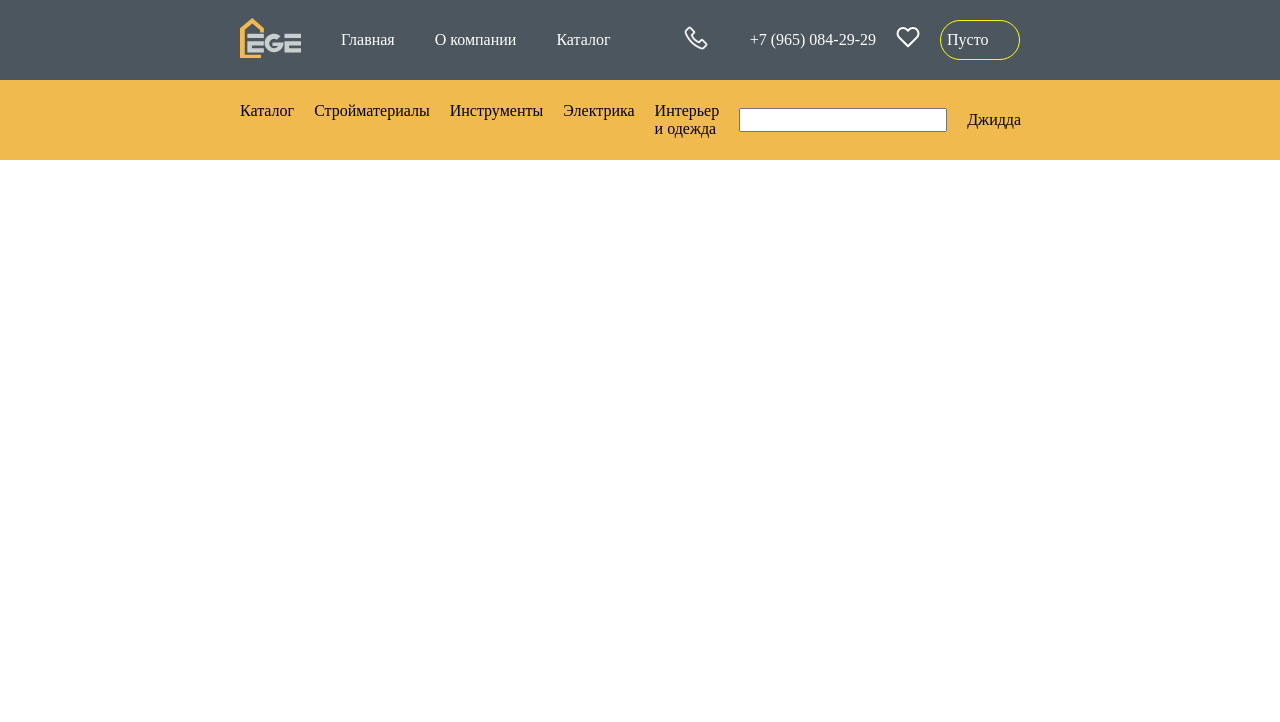
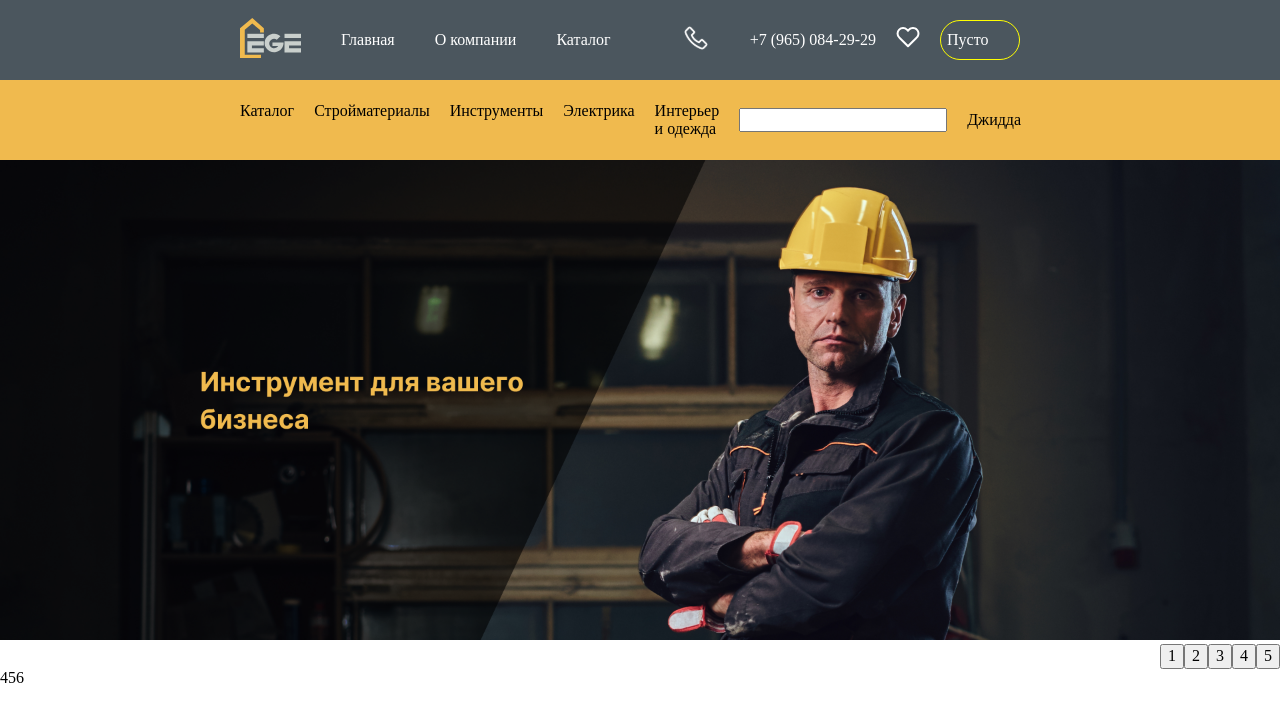
Before and after one commit to RYAZHAPOVILNUR/mentoring-first-task, an Angular app: page / in a window 1280 px wide. Shown: the top 722 px of the page. Built offline with nearby package versions, Linux system fonts and the light colour scheme.

Commit message:
верстка хедера

```diff
--- a/src/app/app.component.html
+++ b/src/app/app.component.html
@@ -44,3 +44,16 @@
     </nav>
   </div>
 </div>
+<div>
+  <img src="/assets/баннер.png" alt="background-large" style="width: 100%;">
+</div>
+<div class="item-cards">
+  <div class="item-cards__pagination">
+    <button class="item-cards__pagination-button">1</button>
+    <button class="item-cards__pagination-button">2</button>
+    <button class="item-cards__pagination-button">3</button>
+    <button class="item-cards__pagination-button">4</button>
+    <button class="item-cards__pagination-button">5</button>
+  </div>
+  <div class="item-cards__grid">456</div>
+</div>
--- a/src/app/app.component.scss
+++ b/src/app/app.component.scss
@@ -84,3 +84,8 @@
     display: flex;
     align-items: center
 }
+
+.item-cards__pagination {
+    display: flex;
+    justify-content: end;
+}
--- a/src/index.html
+++ b/src/index.html
@@ -6,6 +6,9 @@
   <base href="/">
   <meta name="viewport" content="width=device-width, initial-scale=1">
   <link rel="icon" type="image/x-icon" href="favicon.ico">
+  <link rel="preconnect" href="https://fonts.googleapis.com">
+<link rel="preconnect" href="https://fonts.gstatic.com" crossorigin>
+<link href="https://fonts.googleapis.com/css2?family=Inter:ital,opsz,wght@0,14..32,100..900;1,14..32,100..900&display=swap" rel="stylesheet">
 </head>
 <body>
   <app-root></app-root>
```
Also changed, not shown: src/assets/баннер.png (added).
